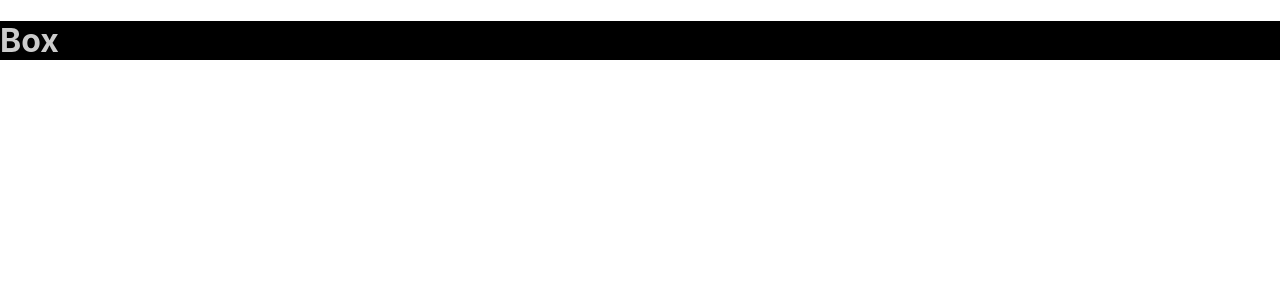
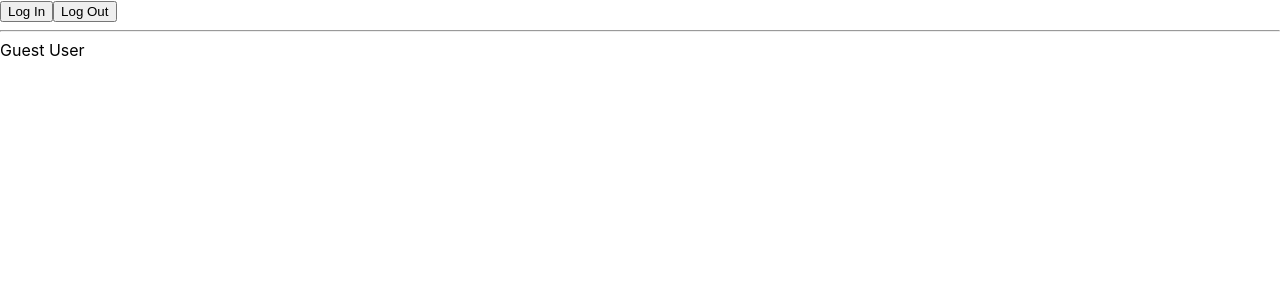
Before and after one commit to nchathu2014/archi-typescript, a React (Create React App) app: page / in a window 1280 px wide. Shown: the top 300 px of the page. Built offline with nearby package versions, Linux system fonts and the light colour scheme.

Commit message:
Completed useContext and Context API

```diff
--- a/src/App.tsx
+++ b/src/App.tsx
@@ -11,8 +11,10 @@ import { InputDemo } from "./advance-props/Input/InputDemo";
 import { StylesDemo } from "./advance-props/Styles/StylesDemo";
 import { UseStateDemo } from "./hooks/UseStateDemo";
 import { UseReducer } from "./hooks/UseReducer";
-import { ThemeContext } from "./hooks/useContext/UseContext";
-import { Box } from "./hooks/useContext/Box";
+//import { ThemeContext } from "./hooks/useContext/theme context/UseContext";
+//import { Box } from "./hooks/useContext/theme context/Box";
+import { UserContext } from "./hooks/useContext/user context/UserContext";
+import { User } from "./hooks/useContext/user context/User";
 
 export interface IAppContext {
   name: string;
@@ -35,17 +37,6 @@ const nameList = [
   { first: "Dasuni", last: "Nadeera" },
   { first: "Mevan", last: "Gaurawa" },
 ];
-
-const theme = {
-  primary: {
-    main: "#ccc",
-    text: "#000",
-  },
-  secondary: {
-    main: "##000",
-    text: "#ccc",
-  },
-};
 
 const App: FC = () => {
   return (
@@ -80,9 +71,13 @@ const App: FC = () => {
 
       {/* <UseReducer /> */}
 
-      <ThemeContext>
+      {/* <ThemeContext>
         <Box />
-      </ThemeContext>
+      </ThemeContext> */}
+
+      <UserContext>
+        <User />
+      </UserContext>
     </div>
   );
 };
--- /dev/null
+++ b/src/hooks/useContext/user context/IUser.ts
@@ -0,0 +1,4 @@
+export interface AuthUser {
+  name: string;
+  email: string;
+}
--- /dev/null
+++ b/src/hooks/useContext/user context/User.tsx
@@ -0,0 +1,33 @@
+import { FC, useContext } from "react";
+import { UserContextProvider, UserContext } from "./UserContext";
+
+export const User: FC = () => {
+  const contextData = useContext<UserContext | null>(UserContextProvider);
+
+  const handleLogIn = () => {
+    if (contextData)
+      contextData.setUser({
+        name: "Nuwan",
+        email: "nuwan@gmail.com",
+      });
+  };
+
+  const handleLogOut = () => {
+    if (contextData) contextData.setUser(null);
+  };
+  return (
+    <div>
+      <button onClick={handleLogIn}>Log In</button>
+      <button onClick={handleLogOut}>Log Out</button>
+      <hr />
+      {contextData?.user ? (
+        <div>
+          <div>NAME:{contextData?.user?.name}</div>
+          <div>EMAIL:{contextData?.user?.email}</div>
+        </div>
+      ) : (
+        <div>Guest User</div>
+      )}
+    </div>
+  );
+};
--- /dev/null
+++ b/src/hooks/useContext/user context/UserContext.tsx
@@ -0,0 +1,22 @@
+import { FC, createContext, useState } from "react";
+import { AuthUser } from "./IUser";
+
+interface IUserContext {
+  children: React.ReactNode;
+}
+
+export interface UserContext {
+  user: AuthUser | null;
+  setUser: React.Dispatch<React.SetStateAction<AuthUser | null>>;
+}
+
+export const UserContextProvider = createContext<UserContext | null>(null);
+
+export const UserContext: FC<IUserContext> = ({ children }: IUserContext) => {
+  const [user, setUser] = useState<AuthUser | null>(null);
+  return (
+    <UserContextProvider.Provider value={{ user, setUser }}>
+      {children}
+    </UserContextProvider.Provider>
+  );
+};
```
Also changed, not shown: src/hooks/useContext/theme context/Box.tsx (renamed from src/hooks/useContext/Box.tsx), src/hooks/useContext/theme context/UseContext.tsx (renamed from src/hooks/useContext/UseContext.tsx), src/hooks/useContext/theme context/theme.ts (renamed from src/hooks/useContext/theme.ts).
